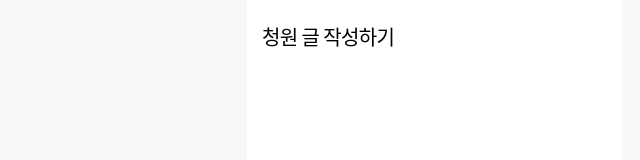
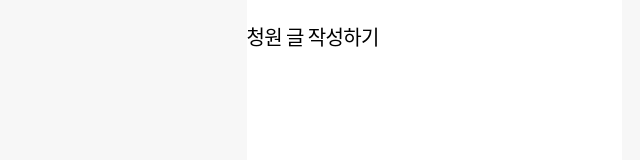
Before and after one commit to CDS-Seminar-Team3/CDS3-Client, a React (Vite) app: page /createPetition in a window 1280 px wide. Shown: the top 160 px of the page, without its empty margins (206-846 px from the left). Built offline with nearby package versions, Linux system fonts and the light colour scheme.

Commit message:
style: pageName 버튼 위치 조정

```diff
--- a/src/components/common/PageName.jsx
+++ b/src/components/common/PageName.jsx
@@ -20,8 +20,10 @@ export default PageName;
 
 const St = {
   PageNameWrapper: styled.div`
+    display: flex;
+    justify-content: space-between;
     margin-top: 2.4rem;
-    margin-left: 1.55rem;
+    /* margin-left: 1.55rem; */ //적용해보니 없어야 디자인이 맞는것 같아서 주석처리 했어요!
     margin-bottom: 0.8rem;
 
     ${theme.fonts.head2};
```
